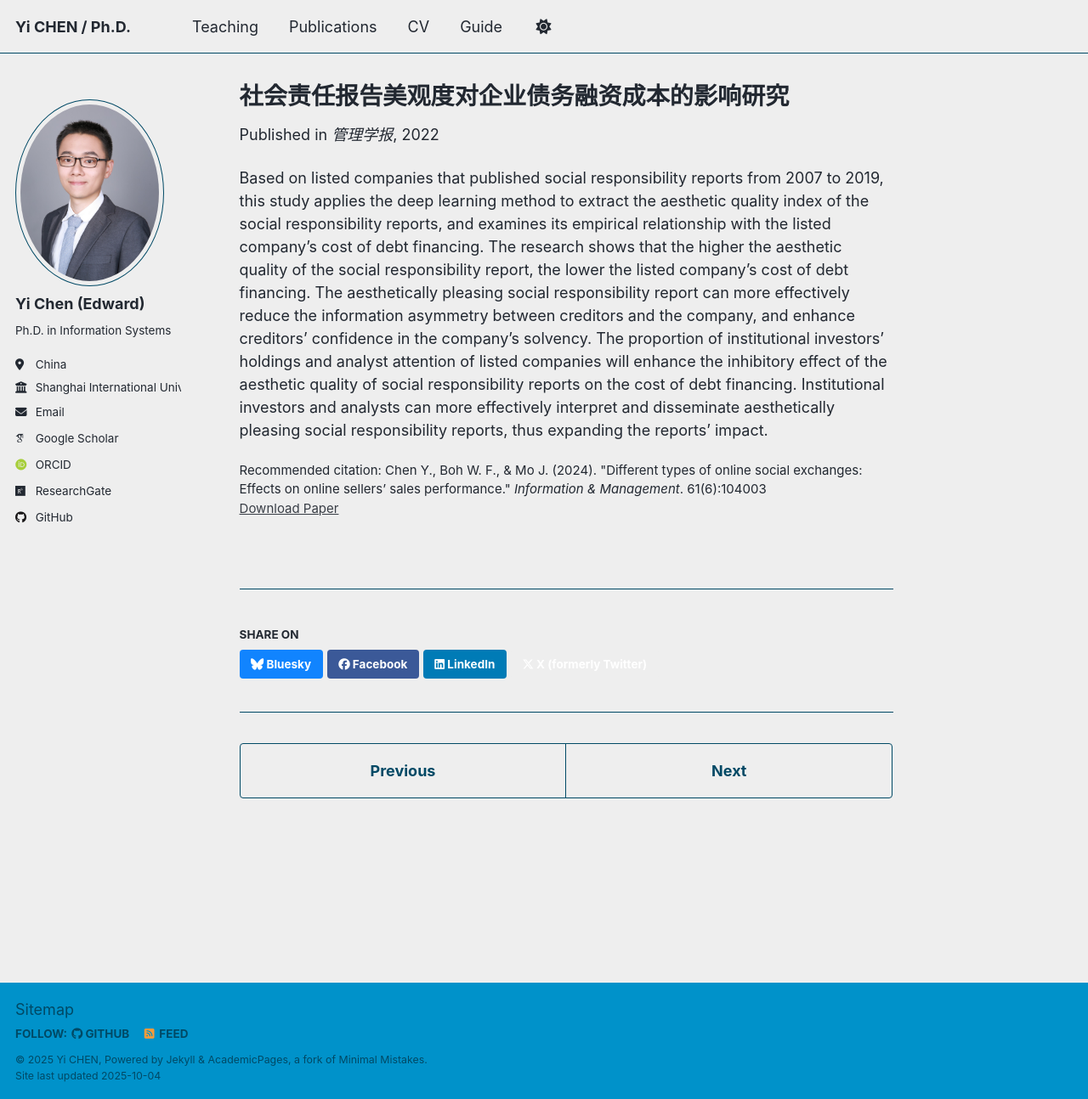
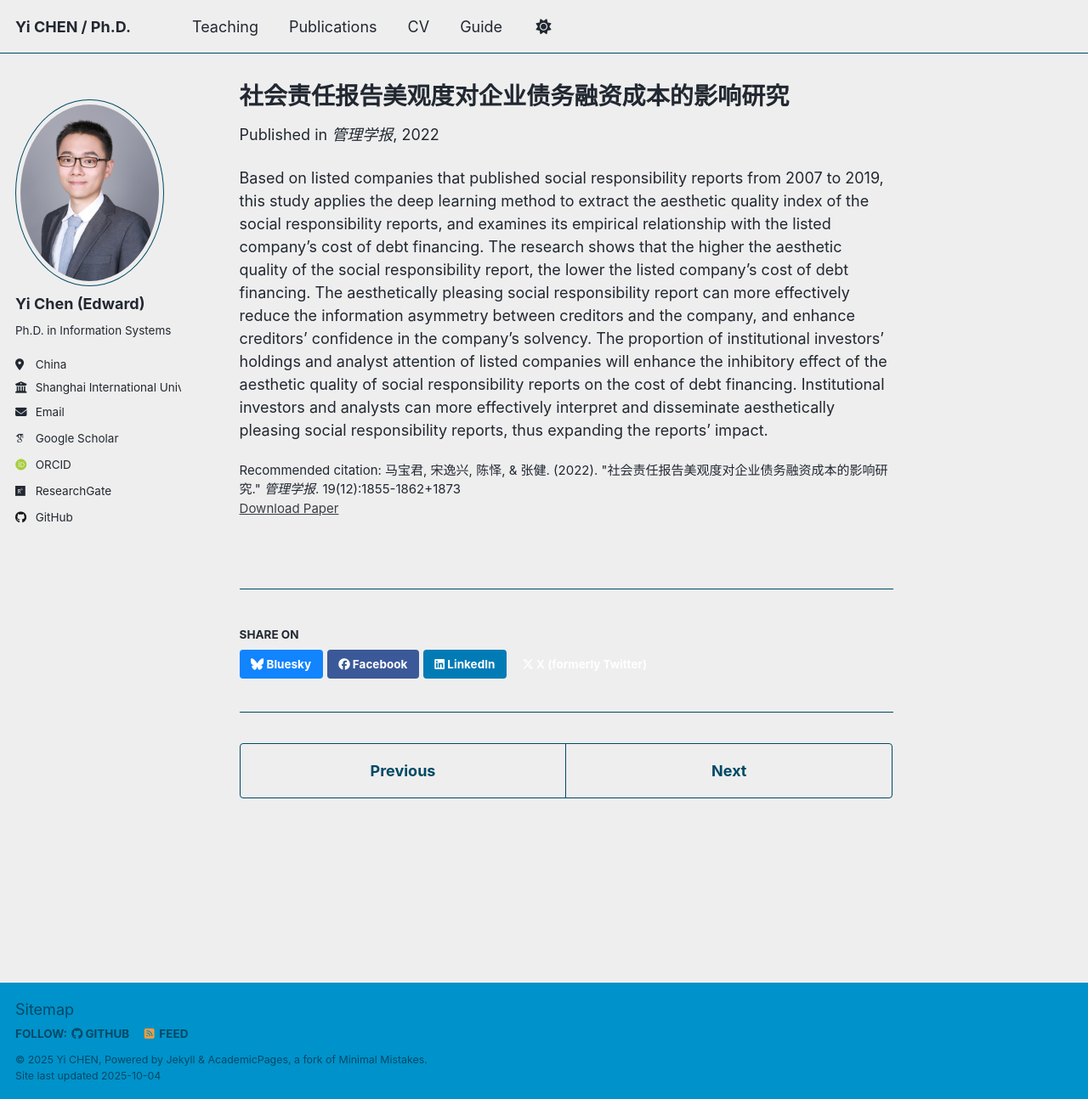
Before and after one commit to chenyi-edward/chenyi-edward.github.io, a Jekyll site: the page built from _publications/CMR-2022.md, in a window 1280 px wide and 1294 px high. Shown: the whole window at 85% size. Built offline with Jekyll 4.4.1, drawn with Linux system fonts in a browser that asks for light colours; some web fonts are replaced; a script that is not in the unit is left out.

Commit message:
Update CMR-2022.md

```diff
--- a/_publications/CMR-2022.md
+++ b/_publications/CMR-2022.md
@@ -7,6 +7,6 @@ excerpt: 'How can visual appeal reduce borrowing costs of firms? With the help o
 date: 2022-12-31
 venue: '管理学报'
 paperurl: 'https://doi.org/10.1016/j.im.2024.104003'
-citation: 'Chen Y., Boh W. F., & Mo J. (2024). &quot;Different types of online social exchanges: Effects on online sellers’ sales performance.&quot; <i>Information & Management</i>. 61(6):104003'
+citation: '马宝君, 宋逸兴, 陈怿, & 张健. (2022). &quot;社会责任报告美观度对企业债务融资成本的影响研究.&quot; <i>管理学报</i>. 19(12):1855-1862+1873'
 ---
 Based on listed companies that published social responsibility reports from 2007 to 2019, this study applies the deep learning method to extract the aesthetic quality index of the social responsibility reports, and examines its empirical relationship with the listed company's cost of debt financing. The research shows that the higher the aesthetic quality of the social responsibility report, the lower the listed company's cost of debt financing. The aesthetically pleasing social responsibility report can more effectively reduce the information asymmetry between creditors and the company, and enhance creditors' confidence in the company's solvency. The proportion of institutional investors' holdings and analyst attention of listed companies will enhance the inhibitory effect of the aesthetic quality of social responsibility reports on the cost of debt financing. Institutional investors and analysts can more effectively interpret and disseminate aesthetically pleasing social responsibility reports, thus expanding the reports' impact.
```
